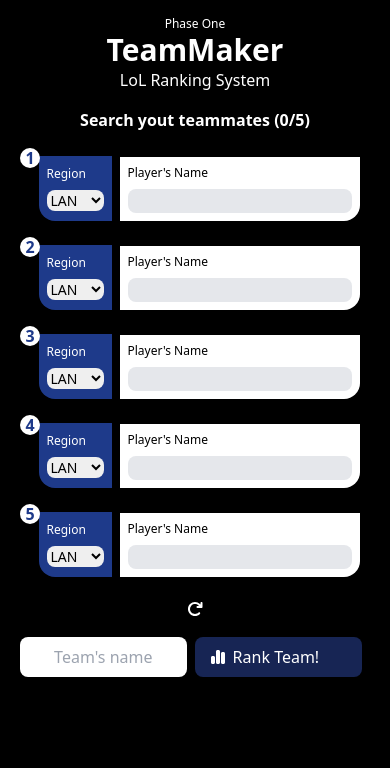
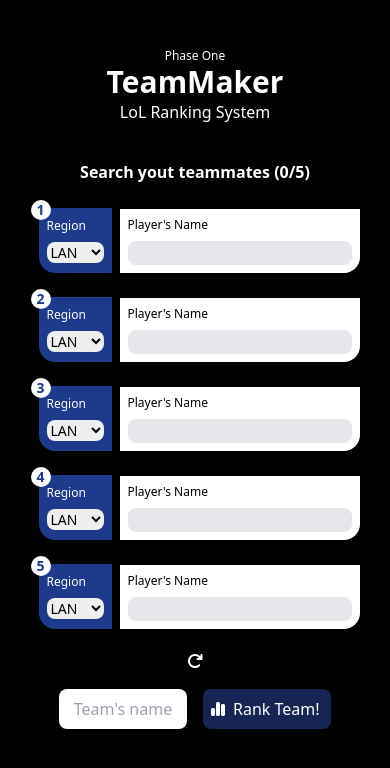
Before and after one commit to DiegoEMartinezZ/TeamMaker-LoL-RankingSystem, a React (Vite) app: page /home in a window 390 px wide. Shown: the top 768 px of the page. Built offline with nearby package versions, Linux system fonts and the light colour scheme.

Commit message:
responsive for different devices, next is add the functionality to each of the inputs around the app

```diff
--- a/src/UI/buttons/BtnRankTeam.jsx
+++ b/src/UI/buttons/BtnRankTeam.jsx
@@ -12,7 +12,7 @@
     <>
       <button
         onClick={handleGoToPage}
-        className="bg-blue-950 text-white rounded-lg p-2 mx-2 w-1/2 cursor-pointer"
+        className="bg-blue-950 text-white rounded-lg py-2 w-32 cursor-pointer mx-2"
       >
         <div className="flex items-center">
           <FontAwesomeIcon icon={icon} className="mx-2" />
--- a/src/UI/navbar/Navbar.jsx
+++ b/src/UI/navbar/Navbar.jsx
@@ -3,8 +3,8 @@
 const Navbar = () => {
   return (
     <>
-      <nav>
-        <ul className="bg-blue-900  mb-8 m-auto rounded-full flex items-center justify-center w-auto mx-5 p-2 text-white ">
+      <nav className="flex justify-center ">
+        <ul className="bg-blue-900 mb-8 m-auto rounded-full flex items-center justify-center mx-5 p-2 text-white w-fit ">
           <BtnNavbar text={"Solo"} />
           <BtnNavbar text={"Flex"} />
           <BtnNavbar text={"ARAM"} />
--- a/src/UI/text/InputTeamName.jsx
+++ b/src/UI/text/InputTeamName.jsx
@@ -4,7 +4,7 @@
       <input
         type="text"
         placeholder="Team's name"
-        className="text-center rounded-lg py-2 w-1/2"
+        className="text-center rounded-lg py-2 w-32 mx-2"
       />
     </>
   );
--- a/src/components/Footer.jsx
+++ b/src/components/Footer.jsx
@@ -8,7 +8,7 @@
 const Footer = ({ year }) => {
   return (
     <>
-      <footer className="text-white absolute bottom-0 w-full text-center flex justify-center items-center my-5">
+      <footer className="text-white absolute bottom-0 w-full text-center flex justify-center items-center my-3">
         <ul>
           <div className="flex justify-center items-center my-1">
             <SocialMedia
--- a/src/components/OnePlayerRanking.jsx
+++ b/src/components/OnePlayerRanking.jsx
@@ -8,18 +8,18 @@
 const OnePlayerRanking = ({ position, alias, playerName, winrateP, grade }) => {
   return (
     <>
-      <li className="my-5 relative flex flex-nowrap items-center justify-between">
-        <section className="bg-white text-blue-900 border-4 border-blue-900 w-full mr-2 rounded-lg">
+      <li className="my-5 relative flex items-center justify-center">
+        <section className="sm:mx-52 bg-white text-blue-900 border-4 w-full border-blue-900  mr-2 rounded-lg">
           <div>
-            <Position rank={position} />
-            <ul className="py-2 text-left flex justify-between items-center">
+            <ul className="py-2 text-left flex relative justify-around items-center">
+              <Position rank={position} />
               <OnePlayerName alias={alias} player={playerName} />
               <OnePlayerWinrate winrate={winrateP} />
               <OnePlayerGrade grade={grade} />
+              <IconToPage icon={faMagnifyingGlass} page={"/playerStats"} />
             </ul>
           </div>
         </section>
-        <IconToPage icon={faMagnifyingGlass} page={"/playerStats"} />
       </li>
     </>
   );
--- a/src/components/PlayerRanking.jsx
+++ b/src/components/PlayerRanking.jsx
@@ -3,7 +3,7 @@
 const PlayerRanking = ({ teamName }) => {
   return (
     <>
-      <section className="mt-4 mx-5">
+      <section className="sm:mx-56 mt-10 mx-5 w-fit flex-col flex-nowrap">
         <Quote text={"Player Ranking"} />
         <h1 className=" text-white text-xl font-bold">{teamName}</h1>
         <div className="rounded-br-xl py-1 my-1 h-2 bg-blue-900"></div>
--- a/src/components/Position.jsx
+++ b/src/components/Position.jsx
@@ -1,7 +1,7 @@
 const Position = ({ rank }) => {
   return (
     <>
-      <div className="rounded-full absolute left-0 -top-2 right-3 text-blue-900 bg-white h-5 w-5 flex items-center justify-center">
+      <div className="rounded-full absolute -left-2 -top-2 right-3 text-blue-900 bg-white h-5 w-5 flex items-center justify-center">
         <h1 className="font-bold">{rank}</h1>
       </div>
     </>
--- a/src/components/Ranking.jsx
+++ b/src/components/Ranking.jsx
@@ -3,12 +3,10 @@
 const Ranking = ({ title, text, tier }) => {
   return (
     <>
-      <div>
-        <section>
-          <TitleGeneralRanking title={title} text={text} />
-          <h1 className="text-9xl font-bold text-white"> {tier} </h1>
-        </section>
-      </div>
+      <section>
+        <TitleGeneralRanking title={title} text={text} />
+        <h1 className="text-9xl font-bold text-white"> {tier} </h1>
+      </section>
     </>
   );
 };
--- a/src/components/SearchPlayer.jsx
+++ b/src/components/SearchPlayer.jsx
@@ -5,9 +5,9 @@
 const Searchplayer = ({ position }) => {
   return (
     <>
-      <section className="flex my-6 relative justify-center items-center bg-black rounded-xl">
-        <Position rank={position} />
-        <div className=" bg-blue-900 p-2.5 px-2 text-sm rounded-bl-2xl text-left mx-2">
+      <section className="flex my-6 relative justify-center items-center  bg-black rounded-xl">
+        <div className=" bg-blue-900 relative p-2.5 px-2 text-sm rounded-bl-2xl text-left mx-2">
+          <Position rank={position} />
           <Label text="Region" />
           <select name="region" id="region" className="rounded-lg w-full">
             <option value="">LAN</option>
--- a/src/pages/Home.jsx
+++ b/src/pages/Home.jsx
@@ -9,9 +9,9 @@
 const Home = () => {
   return (
     <>
-      <section className="flex-col absolute right-0 left-0 bottom-0 top-0 items-center justify-center h-screen bg-black">
+      <section className="relative pt-8 flex-col items-center justify-center h-screen bg-black ">
         <MainTitle />
-        <div className="flex-col relative mx-5">
+        <div className="flex-col relative mx-5 mt-5">
           <TitleSection text="Search yout teammates (0/5)" />
           <Searchplayer position={1} />
           <Searchplayer position={2} />
@@ -21,7 +21,7 @@
           <div className="flex justify-center items-center">
             <BtnRestartSelection />
           </div>
-          <section className=" my-5 flex justify-center items-center">
+          <section className="mt-5 flex justify-center items-center">
             <InputTeamName />
             <BtnRankTeam
               icon={faChartSimple}
--- a/src/pages/PlayerStats.jsx
+++ b/src/pages/PlayerStats.jsx
@@ -9,7 +9,7 @@
 const PlayerStats = () => {
   return (
     <>
-      <div className="flex-col absolute bottom-0 right-0 left-0 top-0 items-center justify-center h-full bg-black">
+      <div className="flex-col pt-8 absolute bottom-0 right-0 left-0 top-0 items-center justify-center h-full bg-black">
         <IconGoBack page={"/teamRank"} />
         <MainTitle />
         <Navbar />
--- a/src/pages/TeamRanking.jsx
+++ b/src/pages/TeamRanking.jsx
@@ -10,7 +10,7 @@
 const TeamRanking = () => {
   return (
     <>
-      <div className="flex-col absolute bottom-0 right-0 left-0 top-0 items-center justify-center h-fit bg-black">
+      <div className="flex-col pt-8 absolute bottom-0 right-0 left-0 top-0 items-center justify-center h-fit bg-black">
         <IconGoBack page={"/"} />
         <MainTitle />
         <Navbar />
@@ -34,8 +34,9 @@
               </ul>
             </section>
           </div>
+
           <PlayerRanking teamName={"BLD2 Gaming"} />
-          <ul className="mx-5">
+          <ul className="mx-5 flex-col justify-center">
             <OnePlayerRanking
               position={1}
               alias={"DemonKing"}
```
